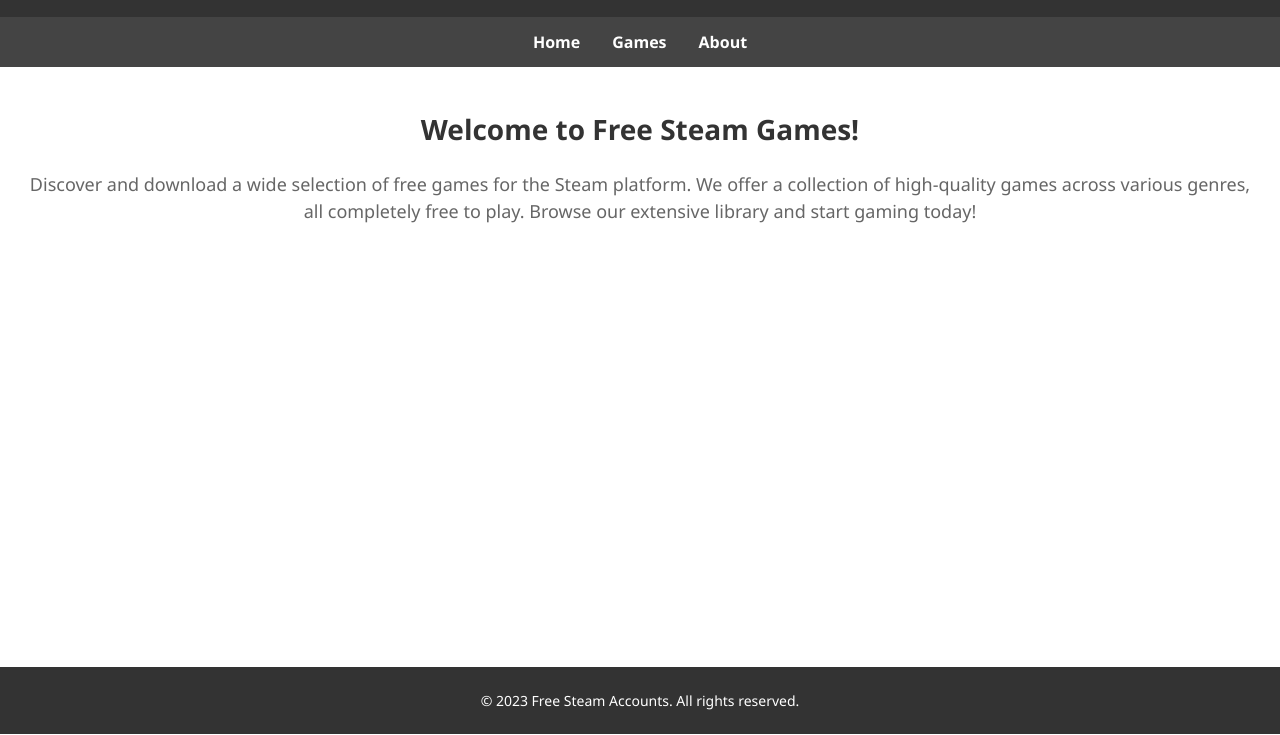
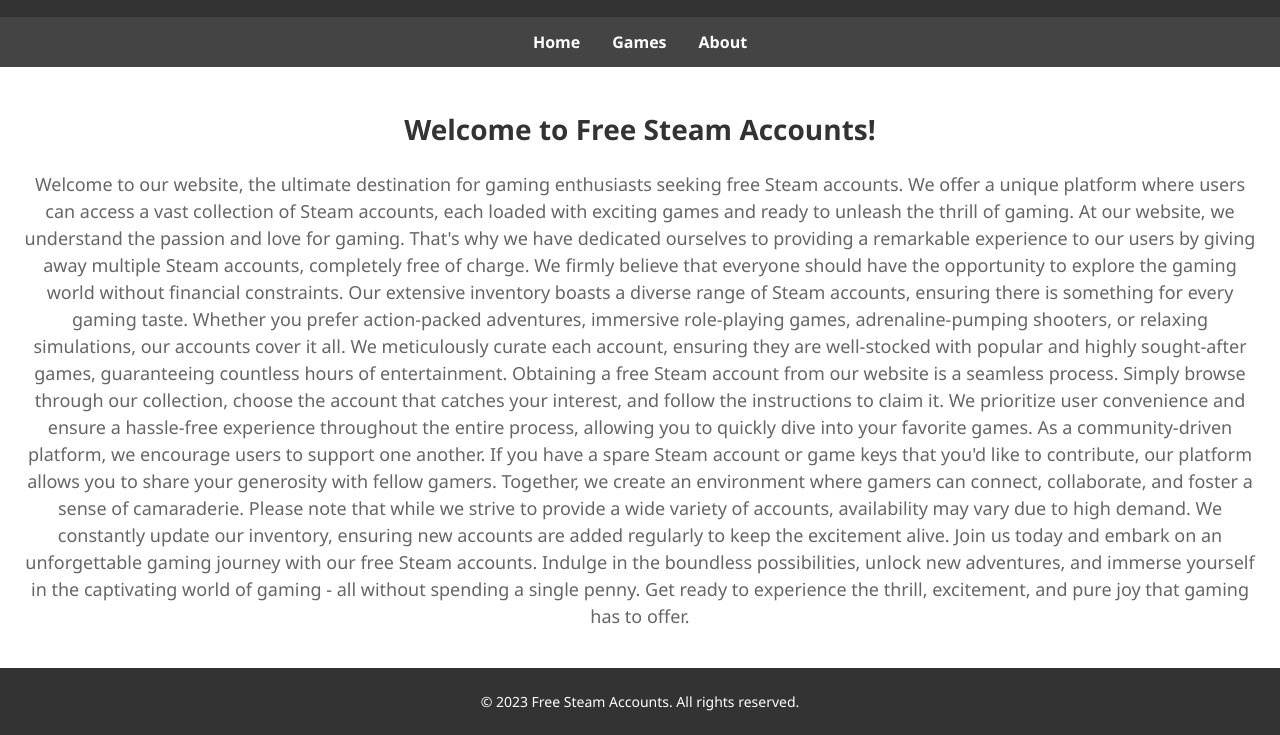
Before and after one commit to freesteamaccounts/steam, a plain HTML site: page index.html in a window 1280 px wide. Shown: the part 66-801 px from the top of the page. Drawn offline with Linux system fonts and the light colour scheme.

Commit message:
Update index.html

```diff
--- a/index.html
+++ b/index.html
@@ -23,10 +23,20 @@
 
     <main>
         <section class="homepage">
-            <h2>Welcome to Free Steam Games!</h2>
-            <p>Discover and download a wide selection of free games for the Steam platform. We offer a collection
-                of high-quality games across various genres, all completely free to play. Browse our extensive library
-                and start gaming today!</p>
+            <h2>Welcome to Free Steam Accounts!</h2>
+            <p>Welcome to our website, the ultimate destination for gaming enthusiasts seeking free Steam accounts. We offer a unique platform where users can access a vast collection of Steam accounts, each loaded with exciting games and ready to unleash the thrill of gaming.
+
+At our website, we understand the passion and love for gaming. That's why we have dedicated ourselves to providing a remarkable experience to our users by giving away multiple Steam accounts, completely free of charge. We firmly believe that everyone should have the opportunity to explore the gaming world without financial constraints.
+
+Our extensive inventory boasts a diverse range of Steam accounts, ensuring there is something for every gaming taste. Whether you prefer action-packed adventures, immersive role-playing games, adrenaline-pumping shooters, or relaxing simulations, our accounts cover it all. We meticulously curate each account, ensuring they are well-stocked with popular and highly sought-after games, guaranteeing countless hours of entertainment.
+
+Obtaining a free Steam account from our website is a seamless process. Simply browse through our collection, choose the account that catches your interest, and follow the instructions to claim it. We prioritize user convenience and ensure a hassle-free experience throughout the entire process, allowing you to quickly dive into your favorite games.
+
+As a community-driven platform, we encourage users to support one another. If you have a spare Steam account or game keys that you'd like to contribute, our platform allows you to share your generosity with fellow gamers. Together, we create an environment where gamers can connect, collaborate, and foster a sense of camaraderie.
+
+Please note that while we strive to provide a wide variety of accounts, availability may vary due to high demand. We constantly update our inventory, ensuring new accounts are added regularly to keep the excitement alive.
+
+Join us today and embark on an unforgettable gaming journey with our free Steam accounts. Indulge in the boundless possibilities, unlock new adventures, and immerse yourself in the captivating world of gaming - all without spending a single penny. Get ready to experience the thrill, excitement, and pure joy that gaming has to offer.</p>
         </section>
     </main>
 
```
